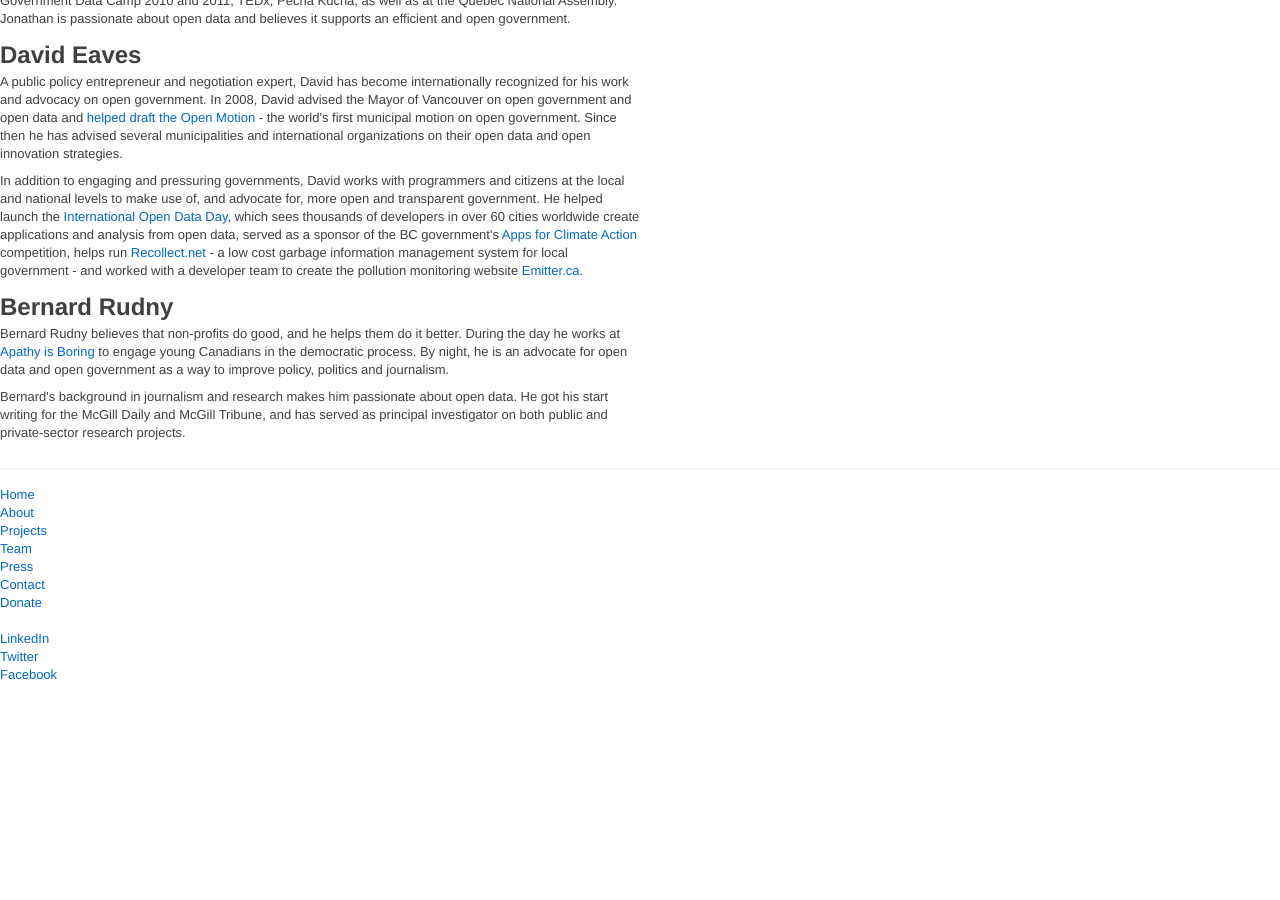
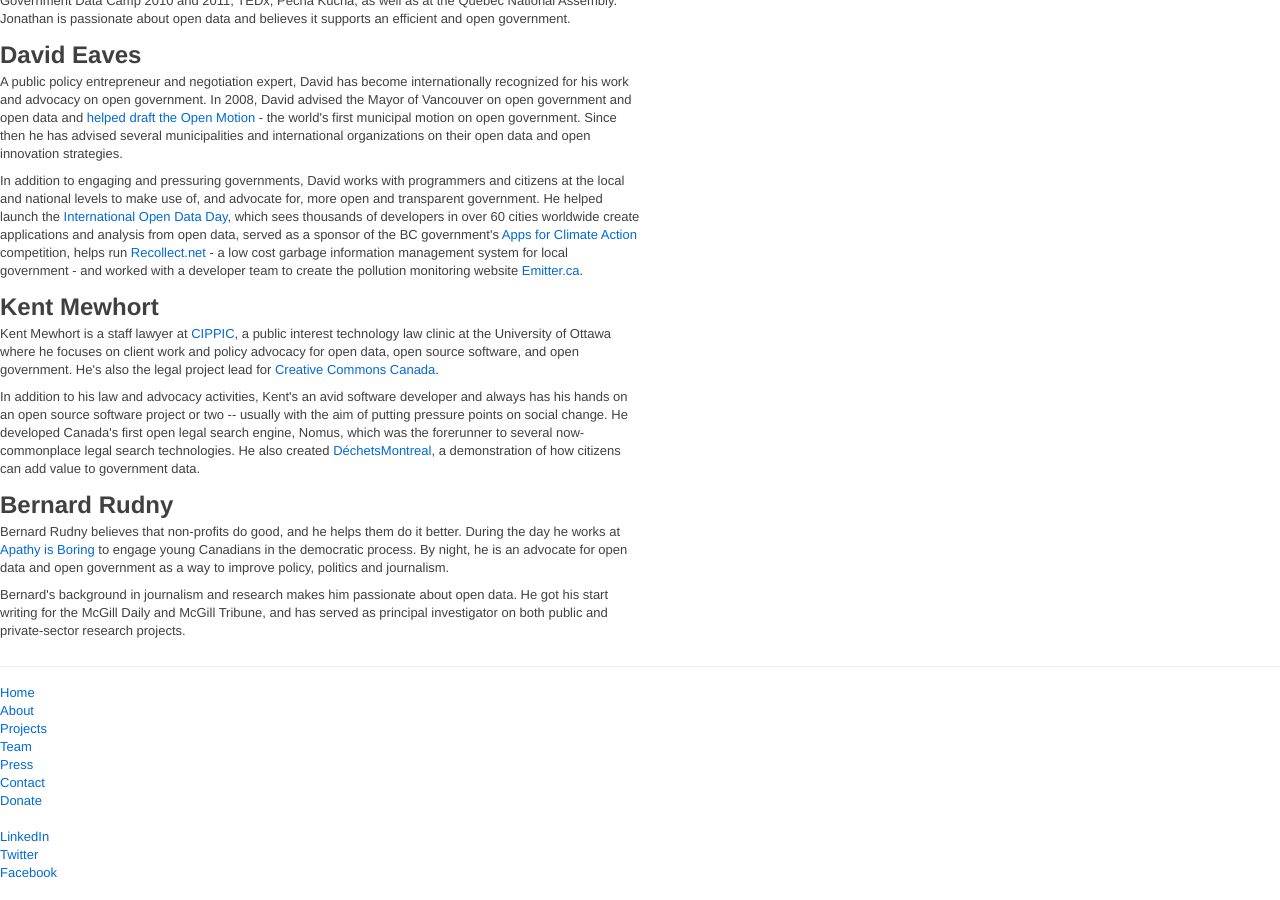
Before and after one commit to opennorth/wiki, a Jekyll site: the page built from en/team.html, in a window 1280 px wide and 900 px high, scrolled down 984 px. Built offline with Jekyll 4.4.1, drawn with Linux system fonts in a browser that asks for light colours; Markdown is read by kramdown in place of the engine named in the settings; before the commit the page ends 1686 px from its top, so only the background shows below that.

Commit message:
add kent bio

```diff
--- a/en/press.html
+++ b/en/press.html
@@ -25,6 +25,7 @@
           <h2>Recent Press Articles &amp; Mentions</h2>
 
           <ul>
+{% comment %}<li><a href="http://www.openfile.ca/montreal/blog/2012/plateau-budget-game-very-political">Plateau budget game is very political</a> OpenFile (Jun 22, 2012)  <span class="label citizenbudget">Citizen Budget</span></li>{% endcomment %}
             <li><a href="http://journalmetro.com/actualites/montreal/112710/les-residants-du-plateau-invites-a-gerer-le-budget-de-leur-arrondissement/">Les résidants du Plateau invités à gérer le budget de leur arrondissement</a> Journal Métro (Jun 21, 2012) <span class="label citizenbudget">Citizen Budget</span></li>
             <li><a href="http://www.journaldemontreal.com/2012/06/20/consultations-publiques-sur-le-budget">Consultations publiques sur le budget</a> Journal de Montréal (Jun 20, 2012) <span class="label citizenbudget">Citizen Budget</span></li>
             <li><a href="http://www.leplateau.com/Economie/Vos-finances/2012-06-20/article-3013588/Un-budget-en-deux-temps,-trois-clics/1">Un budget en deux temps, trois clics</a> Le Plateau (Jun 20, 2012) <span class="label citizenbudget">Citizen Budget</span></li>
--- a/en/team.html
+++ b/en/team.html
@@ -50,6 +50,10 @@
 <p>A public policy entrepreneur and negotiation expert, David has become internationally recognized for his work and advocacy on open government. In 2008, David advised the Mayor of Vancouver on open government and open data and <a href="http://eaves.ca/2009/05/14/vancouver-enters-the-age-of-the-open-city/">helped draft the Open Motion</a> - the world's first municipal motion on open government. Since then he has advised several municipalities and international organizations on their open data and open innovation strategies.</p>
 <p>In addition to engaging and pressuring governments, David works with programmers and citizens at the local and national levels to make use of, and advocate for, more open and transparent government. He helped launch the <a href="http://www.opendataday.org/">International Open Data Day</a>, which sees thousands of developers in over 60 cities worldwide create applications and analysis from open data, served as a sponsor of the BC government's <a href="http://www.livesmartbc.ca/A4CA/">Apps for Climate Action</a> competition, helps run <a href="http://recollect.net/">Recollect.net</a> - a low cost garbage information management system for local government - and worked with a developer team to create the pollution monitoring website <a href="http://emitter.ca/">Emitter.ca</a>.</p>
 
+<h2>Kent Mewhort</h2>
+<p>Kent Mewhort is a staff lawyer at <a href="http://www.cippic.ca/">CIPPIC</a>, a public interest technology law clinic at the University of Ottawa where he focuses on client work and policy advocacy for open data, open source software, and open government.  He's also the legal project lead for <a href="http://wiki.creativecommons.org/Canada">Creative Commons Canada</a>.</p>
+<p>In addition to his law and advocacy activities, Kent's an avid software developer and always has his hands on an open source software project or two -- usually with the aim of putting pressure points on social change.  He developed Canada's first open legal search engine, Nomus, which was the forerunner to several now-commonplace legal search technologies. He also created <a href="http://dechetsmontreal.ca/">DéchetsMontreal</a>, a demonstration of how citizens can add value to government data.</p>
+
 <h2>Bernard Rudny</h2>
 <p>Bernard Rudny believes that non-profits do good, and he helps them do it better. During the day he works at <a href="http://apathyisboring.com/" target="_blank">Apathy is Boring</a> to engage young Canadians in the democratic process. By night, he is an advocate for open data and open government as a way to improve policy, politics and journalism.</p>
 <p>Bernard's background in journalism and research makes him passionate about open data. He got his start writing for the McGill Daily and McGill Tribune, and has served as principal investigator on both public and private-sector research projects.</p>
--- a/test.rb
+++ b/test.rb
@@ -2,7 +2,7 @@
 require 'faraday'
 require 'rspec'
 
-URL = 'http://staging.opennorth.ca'
+URL = 'http://opennorth.ca'
 
 # Nginx configuration is evil.
 describe Faraday do
```
